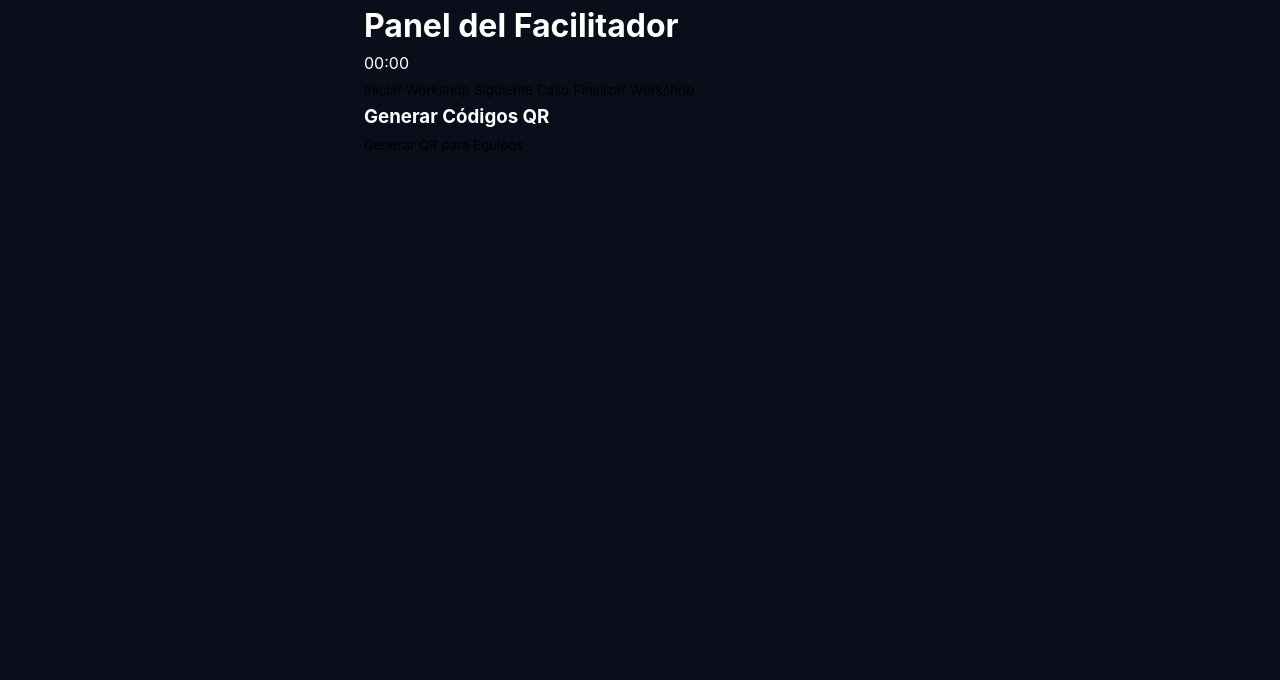
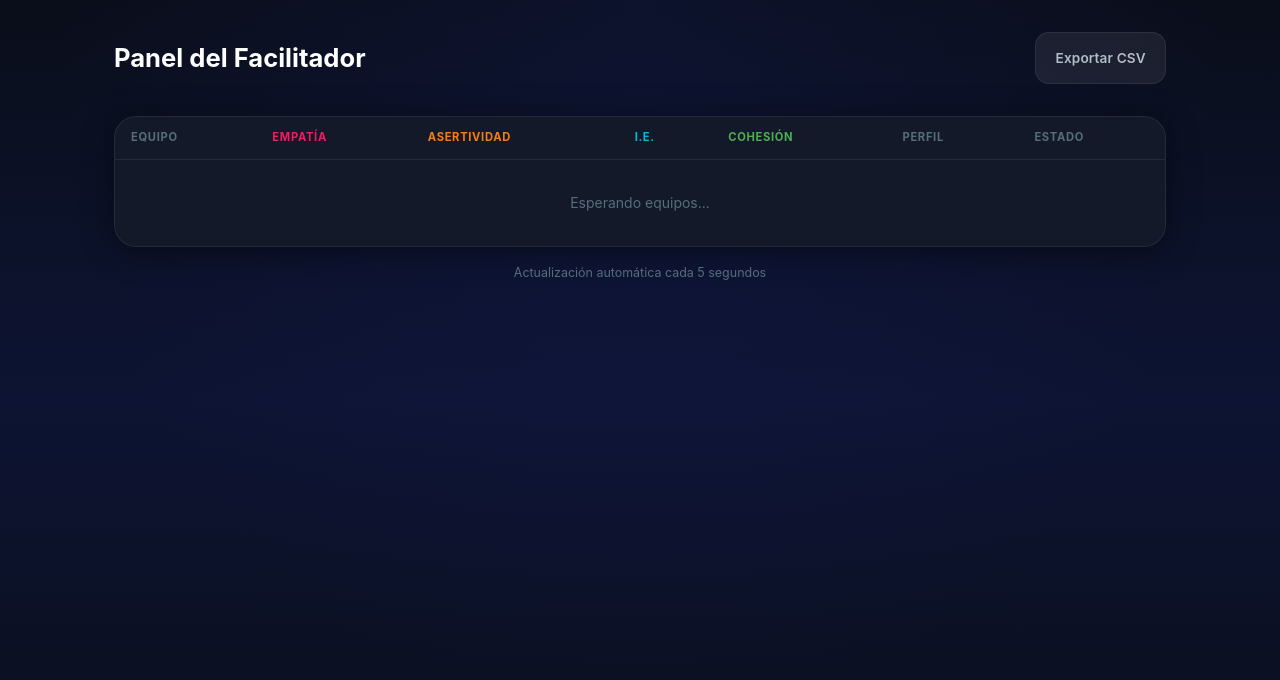
Before and after one commit to bruceclaw182/assessment-liderazgo, a plain HTML site: page facilitator.html in a window 1280 px wide. Drawn offline with nearby package versions, Linux system fonts and the light colour scheme; no server answers.

Commit message:
fix: facilitator screen - add screen-facilitator id and facilitator-table-body table

```diff
--- a/facilitator.html
+++ b/facilitator.html
@@ -7,52 +7,51 @@
     <link rel="stylesheet" href="css/styles.css">
 </head>
 <body>
-    <!--
-    ==========================================================================
-    FACILITATOR REAL-TIME DASHBOARD (Rick's View)
-    ==========================================================================
-    Purpose: Real-time monitoring of all teams during the assessment.
 
-    TODO:
-    - [ ] Display list of all active teams
-    - [ ] Show current case each team is on
-    - [ ] Display decision status (pending/submitted)
-    - [ ] Real-time updates via Supabase subscription
-    - [ ] Timer synchronization across all teams
-    - [ ] Add ability to extend time for specific teams
-    - [ ] View team decision history
-    - [ ] Add comments/feedback per team
-    - [ ] Export all results to CSV/Excel
-    - [ ] Admin controls for case management
-    - [ ] QR code generator for team setup (see js/qr.js)
-    ==========================================================================
-    -->
+    <div id="screen-facilitator" class="screen">
+        <div class="container" style="max-width:1100px;padding-top:2rem">
 
-    <div class="container facilitator-dashboard">
-        <header>
-            <h1>Panel del Facilitador</h1>
-            <div class="workshop-timer" id="workshopTimer">00:00</div>
-        </header>
+            <div style="display:flex;align-items:center;justify-content:space-between;margin-bottom:2rem">
+                <h1 style="font-size:1.6rem;margin:0">Panel del Facilitador</h1>
+                <button id="btn-export-csv" class="btn btn-secondary" style="font-size:0.85rem;padding:0.5rem 1.2rem">
+                    Exportar CSV
+                </button>
+            </div>
 
-        <div class="controls">
-            <button id="startWorkshop">Iniciar Workshop</button>
-            <button id="nextCase">Siguiente Caso</button>
-            <button id="endWorkshop">Finalizar Workshop</button>
-        </div>
+            <div class="card" style="padding:0;overflow:hidden">
+                <table class="facilitator-table" style="width:100%">
+                    <thead>
+                        <tr>
+                            <th>Equipo</th>
+                            <th style="color:#e91e63">Empatía</th>
+                            <th style="color:#f57f17">Asertividad</th>
+                            <th style="color:#00bcd4">I.E.</th>
+                            <th style="color:#4caf50">Cohesión</th>
+                            <th>Perfil</th>
+                            <th>Estado</th>
+                        </tr>
+                    </thead>
+                    <tbody id="facilitator-table-body">
+                        <tr>
+                            <td colspan="7" style="text-align:center;padding:2rem;color:#546e7a">
+                                Cargando datos...
+                            </td>
+                        </tr>
+                    </tbody>
+                </table>
+            </div>
 
-        <div class="teams-grid" id="teamsGrid">
-            <!-- Team cards injected by JS -->
-        </div>
+            <p style="text-align:center;margin-top:1rem;font-size:0.78rem;color:#546e7a">
+                Actualización automática cada 5 segundos
+            </p>
 
-        <div class="qr-generator">
-            <h3>Generar Códigos QR</h3>
-            <button id="generateQR">Generar QR para Equipos</button>
-            <div id="qrCodesContainer"></div>
         </div>
     </div>
 
     <script src="js/supabase.js"></script>
-    <script src="js/qr.js"></script>
     <script src="js/app.js"></script>
+    <script>
+        document.getElementById('btn-export-csv')?.addEventListener('click', exportCSV);
+    </script>
 </body>
 </html>
```
